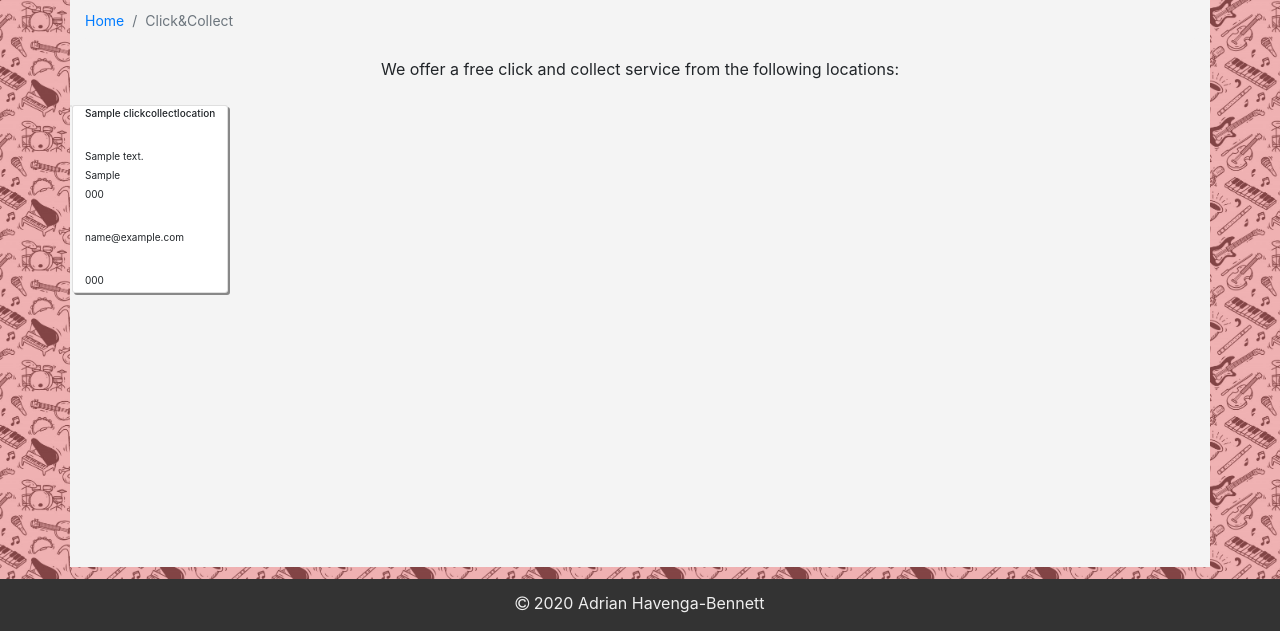
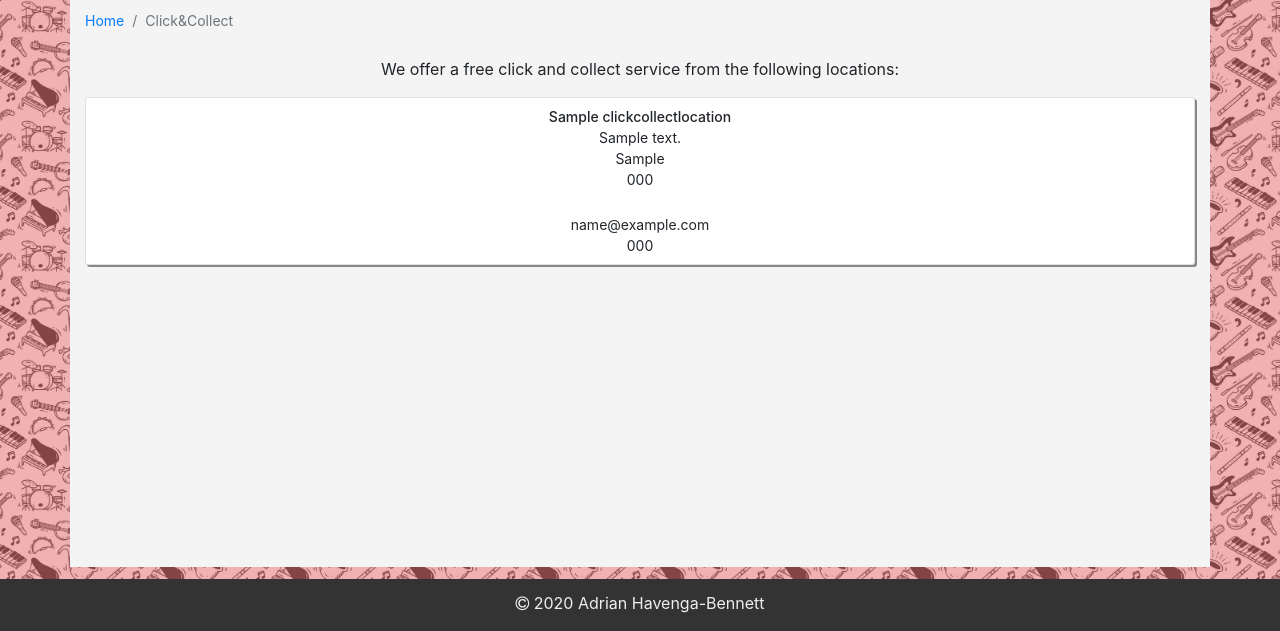
Before and after one commit to AdrianHavengaBennett/final-milestone-eCommerce, a Django app: page /click_and_collect/click_and_collect in a window 1280 px wide. Shown: the part 169-800 px from the top of the page. Run offline with Django 3.2, Linux system fonts and the light colour scheme; tables that the repository leaves empty hold one stand-in row (values such as "Sample post"); some libraries are stand-ins or nearby versions.

Commit message:
added google maps to click&collect locations / created contexts.py to retrieve api key env. variable

```diff
--- /dev/null
+++ b/click_and_collect/contexts.py
@@ -0,0 +1,16 @@
+import os
+from os import path
+
+if path.exists('env.py'):
+    import env
+
+
+def get_maps_api_key(request):
+	"""
+	Retrieves the Google Maps API Key env variable
+	for use in the base.html page google maps script tag
+	"""
+
+	g_maps_api_key = os.environ.get('MAPS_API_KEY')
+
+	return {'g_maps_api_key': g_maps_api_key}
--- a/click_and_collect/templates/click_and_collect/click_and_collect_locations.html
+++ b/click_and_collect/templates/click_and_collect/click_and_collect_locations.html
@@ -11,27 +11,25 @@
 
 <p class="section-intro">We offer a free click and collect service from the following locations:</p>
 
-<div class="row">
-	<div class="col-xs-6">
-		<article class="panel-body card map">
-			<!-- Google Map here -->
-		</article>
-	</div>
-	<div class="col-xs-6">
 {% for location in locations %}
 <article class="panel-body card">
+	{% if location.postcode == '67771' %}
+		<div id="map2"></div>
+	{% elif location.postcode == '67544' %}
+		<div id="map1"></div>
+	{% endif %}
 	<p id="cc-location" class="cc-info">{{ location.location_name }}</p>
-			<br>
 	<p class="cc-info">{{ location.street_address1 }}</p>
 	<p class="cc-info">{{ location.town_or_city }}</p>
 	<p class="cc-info">{{ location.postcode }}</p>
 	<br>
 	<p class="cc-info">{{ location.location_email }}</p>
-			<br>
-			<p class="cc-info">{{ location.location_phone }}</p>
+	<p id="cc-phone">{{ location.location_phone }}</p>
 </article>
+{% if not forloop.last %}
+<hr>
+{% endif %}
+
 {% endfor %}
-	</div>
-</div>
 
 {% endblock %}
--- a/milestone_four/settings.py
+++ b/milestone_four/settings.py
@@ -71,6 +71,7 @@ TEMPLATES = [
                 'django.template.context_processors.request',
                 'django.contrib.auth.context_processors.auth',
                 'django.contrib.messages.context_processors.messages',
+                'click_and_collect.contexts.get_maps_api_key',
             ],
         },
     },
--- a/products/templates/products/product_detail.html
+++ b/products/templates/products/product_detail.html
@@ -18,9 +18,9 @@
 	<div class="col-xs-12 col-lg-6">
 		<article class="panel-body card text-center">
 			{% if product.id == 5 or product.id == 6 %}
-            	<del><h3>£150</h3></del> <ins><h3 class="product-price">£{{ product.price }}</h3></ins>
+            	<span class="specials-text">Was</span> <del><h3 class="specials-price">£150.00</h3></del> <span class="specials-text">Now</span> <ins><h3 class="specials-price">£{{ product.price }}</h3></ins>
             {% elif product.id == 7 %}
-            	<del><h3>£300</h3></del> <ins><h3 class="product-price">£{{ product.price }}</h3></ins>
+            	<span class="specials-text">Was</span><del><h3 class="specials-price">£300.00</h3></del> <span class="specials-text">Now</span> <ins><h3 class="specials-price">£{{ product.price }}</h3></ins>
             {% else %}
             	<h3 class="product-price">£{{ product.price }}</h3>
             {% endif %}
--- a/static/css/main.css
+++ b/static/css/main.css
@@ -91,8 +91,15 @@ ul {
 }
 
 .carousel-info-description {
+  font-weight: 500;
   font-size: 1.1em;
+  color: #E1341E;
+  background: rgba(255, 255, 255, 0.5);
+}
+
+.specials-text {
   color: red;
+  padding-top: .5rem;
 }
 
 .social-icon {
@@ -220,13 +227,21 @@ input[type="search"]::-webkit-input-placeholder {
 }
 
 #cc-location {
+  padding-top: 8px;
   font-weight: 500;
+  display: inline-block;
 }
 
-.cc-info {
-  font-size: 10px;
+.cc-info,
+#cc-phone {
+  font-size: 14px;
   margin: 0;
-  padding-bottom: 4px;
+  display: inline-block;
+  text-align: center;
+}
+
+#cc-phone {
+  padding-bottom: 8px;
 }
 
 .article-title {
@@ -274,6 +289,10 @@ a#product-card {
   padding: .5rem 0;
 }
 
+.specials-price {
+  padding: 0;
+}
+
 .article-metadata {
   padding-bottom: 1px;
   margin-bottom: 4px;
@@ -305,6 +324,12 @@ a#product-card {
 
 .text-secondary {
   font-size: .7rem;
+}
+
+#map1,
+#map2 {
+  height: 14rem;
+  display: inline-block;
 }
 
 footer {
--- a/static/js/main.js
+++ b/static/js/main.js
@@ -1,5 +1,22 @@
+function initMap() {
+	var map1Options = {
+		zoom: 16,
+		center: {lat: 51.6753699, lng: -4.9153599}
+	}
+
+	var map2Options = {
+		zoom: 16,
+		center: {lat: 51.6743266, lng: -4.8953292}
+	}
+
+	var map1 = new google.maps.Map(document.getElementById('map1'), map1Options);
+
+	var map2 = new google.maps.Map(document.getElementById('map2'), map2Options);
+}
+
+// jQuery
 $(function() {
-	// custom js
+	// custom jQuery
 	$('#p-search-icon').click(function() {
 		$('#p-search-bar').toggle();
 		$(this).css('class', 'fa-search').toggleClass('fa-search').toggleClass('fa-times');
--- a/templates/base.html
+++ b/templates/base.html
@@ -124,11 +124,15 @@
         <p><i class="fa fa-copyright" aria-hidden="true"></i> 2020 Adrian Havenga-Bennett</p>
     </footer>
 
-    <!-- Optional JavaScript -->
-    <!-- jQuery first, then Popper.js, then Bootstrap JS -->
+    <!-- jQuery, Popper.js, Bootstrap JS -->
     <script src="https://code.jquery.com/jquery-3.4.1.slim.min.js" integrity="sha384-J6qa4849blE2+poT4WnyKhv5vZF5SrPo0iEjwBvKU7imGFAV0wwj1yYfoRSJoZ+n" crossorigin="anonymous"></script>
     <script src="https://cdn.jsdelivr.net/npm/popper.js@1.16.0/dist/umd/popper.min.js" integrity="sha384-Q6E9RHvbIyZFJoft+2mJbHaEWldlvI9IOYy5n3zV9zzTtmI3UksdQRVvoxMfooAo" crossorigin="anonymous"></script>
     <script src="https://stackpath.bootstrapcdn.com/bootstrap/4.4.1/js/bootstrap.min.js" integrity="sha384-wfSDF2E50Y2D1uUdj0O3uMBJnjuUD4Ih7YwaYd1iqfktj0Uod8GCExl3Og8ifwB6" crossorigin="anonymous"></script>
+
+    <!-- Custom JS -->
     <script src="{% static 'js/main.js' %}" type="text/javascript"></script>
+
+    <script async defer src="https://maps.googleapis.com/maps/api/js?key={{ g_maps_api_key }}&callback=initMap"></script>
+
 </body>
 </html>
```
Lines whose indentation alone changed are shown as unchanged.
